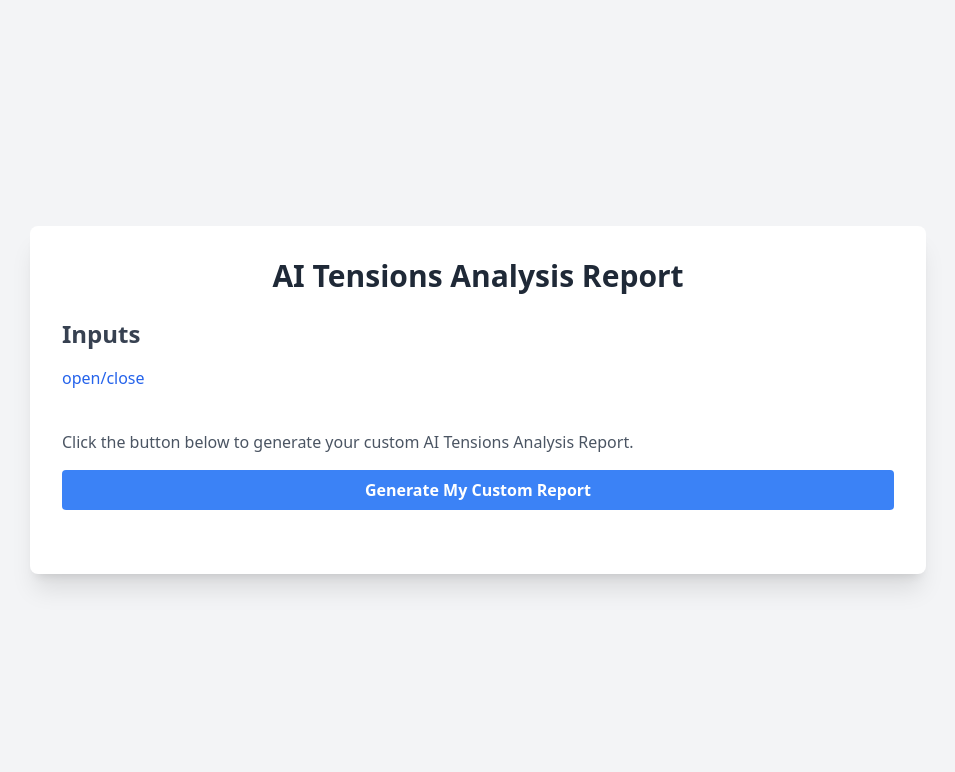
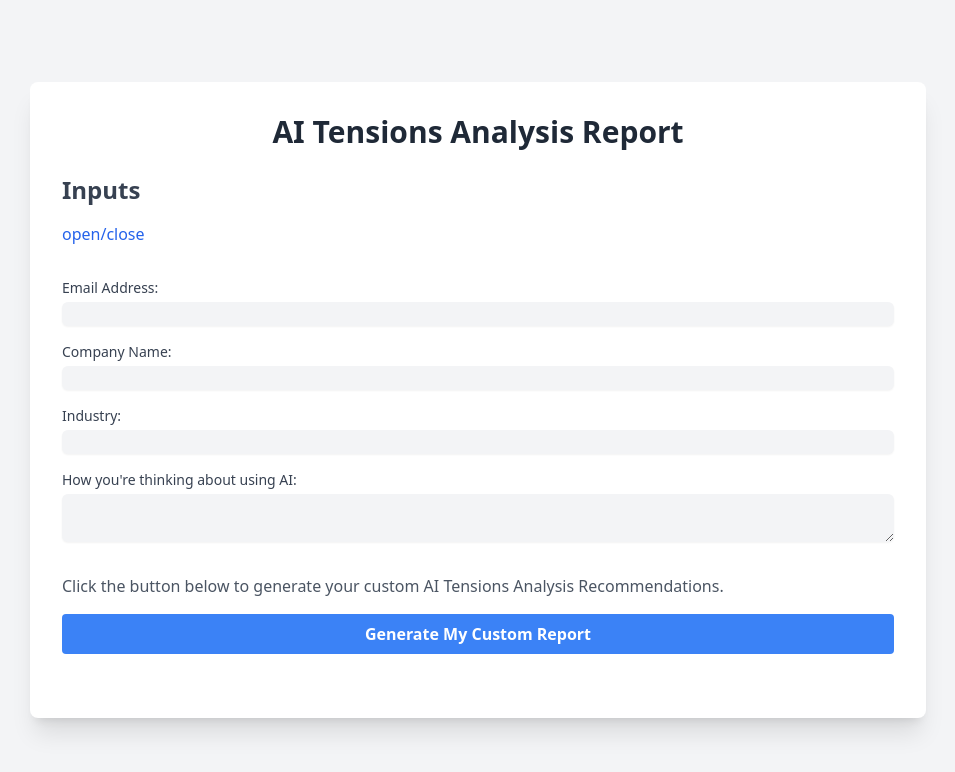
Before and after one commit to josepilove/ai-tensions, a Flask app: template templates/confirmation.html in a window 1280 px wide. Shown: the top 772 px of the page, without its empty margins (162-1117 px from the left). Run offline with Flask 3, Linux system fonts and the light colour scheme; the template is opened without the code that fills it, so the values that code supplies are empty; some libraries are stand-ins or nearby versions.

Commit message:
changing language t make it about "recommendations

```diff
--- a/templates/confirmation.html
+++ b/templates/confirmation.html
@@ -22,7 +22,7 @@
         <section id="inputs" class="mb-8">
             <h2 class="text-2xl font-semibold mb-4 text-gray-700">Inputs</h2>
             <button class="collapsible mb-2 text-blue-600 hover:text-blue-800 focus:outline-none">open/close</button>
-            <div class="content hidden">
+            <div class="content">
                 <div class="tension-sliders space-y-4">
                     {% for tension in tensions %}
                         <div class="tension-slider">
@@ -57,7 +57,7 @@
             </div>
         </section>
 
-        <p class="mb-4 text-gray-600">Click the button below to generate your custom AI Tensions Analysis Report.</p>
+        <p class="mb-4 text-gray-600">Click the button below to generate your custom AI Tensions Analysis Recommendations.</p>
         <button id="generate-report-btn" class="w-full bg-blue-500 hover:bg-blue-600 text-white font-bold py-2 px-4 rounded focus:outline-none focus:shadow-outline">Generate My Custom Report</button>
 
         <div id="progress-container" class="mt-4 hidden">
--- a/templates/index.html
+++ b/templates/index.html
@@ -41,7 +41,7 @@
                     <textarea id="ai-usage" name="ai-usage" rows="4" class="mt-1 block w-full rounded-md border-gray-300 shadow-sm focus:border-indigo-300 focus:ring focus:ring-indigo-200 focus:ring-opacity-50"></textarea>
                 </div>
             </div>
-            <button type="submit" class="w-full bg-blue-500 hover:bg-blue-600 text-white font-bold py-2 px-4 rounded focus:outline-none focus:shadow-outline">Submit Vote</button>
+            <button type="submit" class="w-full bg-blue-500 hover:bg-blue-600 text-white font-bold py-2 px-4 rounded focus:outline-none focus:shadow-outline">Get My Recommendations</button>
         </form>
     </div>
     <script src="{{ url_for('static', filename='script.js') }}"></script>
```
